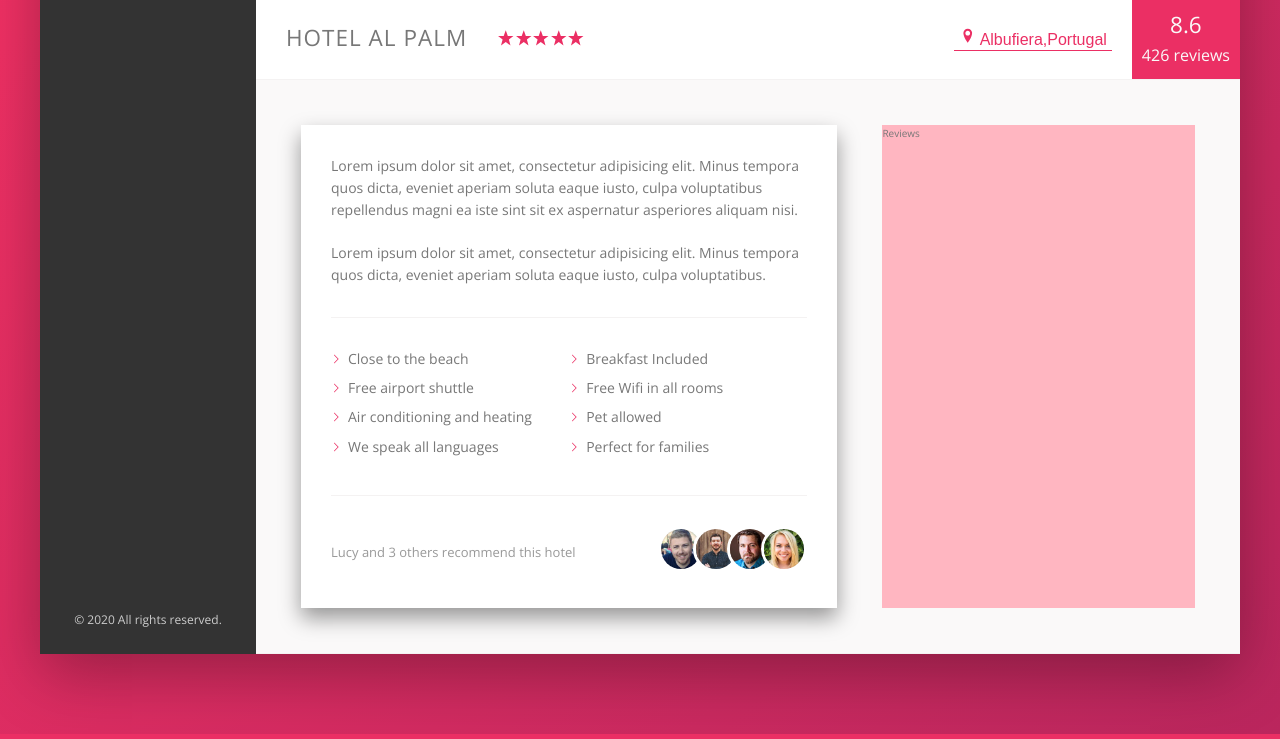
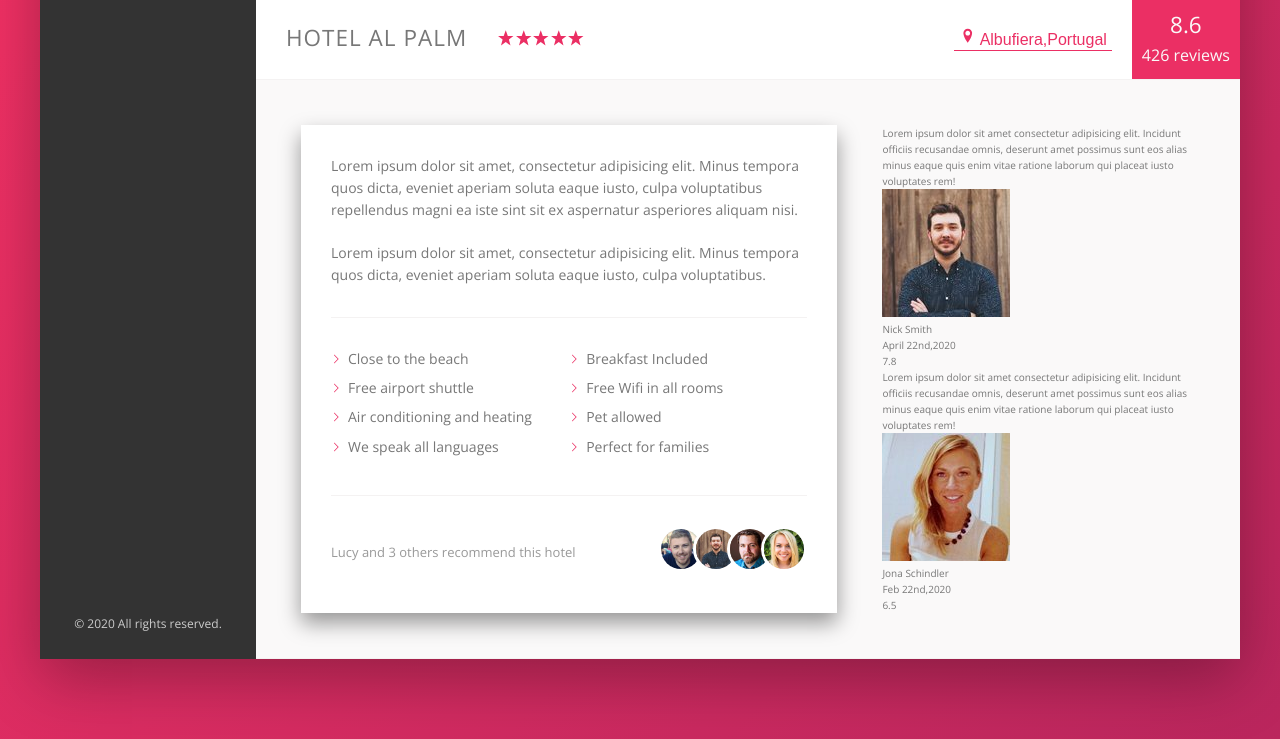
Before and after one commit to sagrikaa/Trillo, a website: page index.html in a window 1280 px wide. Shown: the part 538-1277 px from the top of the page. Drawn offline with nearby package versions, Linux system fonts and the light colour scheme.

Commit message:
Review markup done

```diff
--- a/index.html
+++ b/index.html
@@ -173,7 +173,48 @@
                             </div>
                         </div>
                     </div>
-                    <div class="user-reviews">Reviews</div>
+                    <figure class="user-reviews">
+                        <figure class="review">
+                            <blockquote class="review__text">
+                                Lorem ipsum dolor sit amet consectetur adipisicing elit. Incidunt officiis recusandae
+                                omnis, deserunt amet possimus sunt eos alias minus eaque quis enim vitae ratione laborum
+                                qui placeat iusto voluptates rem!
+                            </blockquote>
+                            <figcaption class="review__user">
+                                <img src="./img/user-4.jpg" alt="Review 1" class="review__photo">
+                                <div class="review__user-box">
+                                    <p class="review__user-name">
+                                        Nick Smith
+                                    </p>
+                                    <p class="review__user-date">
+                                        April 22nd,2020
+                                    </p>
+
+                                </div>
+                                <div class="review__user-rating">7.8</div>
+                            </figcaption>
+                        </figure>
+                        <figure class="review">
+                            <blockquote class="review__text">
+                                Lorem ipsum dolor sit amet consectetur adipisicing elit. Incidunt officiis recusandae
+                                omnis, deserunt amet possimus sunt eos alias minus eaque quis enim vitae ratione laborum
+                                qui placeat iusto voluptates rem!
+                            </blockquote>
+                            <figcaption class="review__user">
+                                <img src="./img/user-2.jpg" alt="Review 2" class="review__photo">
+                                <div class="review__user-box">
+                                    <p class="review__user-name">
+                                        Jona Schindler
+                                    </p>
+                                    <p class="review__user-date">
+                                        Feb 22nd,2020
+                                    </p>
+
+                                </div>
+                                <div class="review__user-rating">6.5</div>
+                            </figcaption>
+                        </figure>
+                    </figure>
                 </div>
             </main>
         </div>
--- a/sass/_components.scss
+++ b/sass/_components.scss
@@ -321,6 +321,7 @@
     margin-bottom: 2rem;
 }
 
+/*Detail-Description List Items*/
 .list {
     list-style: none;
     margin: 3rem 0;
@@ -361,6 +362,7 @@
     }
 }
 
+/*Detail-Description Recommendation*/
 .recommend {
     font-size: 1.3rem;
     color: var(--color-grey-dark-3);
@@ -382,3 +384,5 @@
         }
     }
 }
+
+/*Reviews section*/
--- a/sass/_layout.scss
+++ b/sass/_layout.scss
@@ -53,6 +53,5 @@
 
 .user-reviews {
     flex: 1;
-    background-color: lightpink;
 
 }
```
Also changed, not shown: css/style.css.
